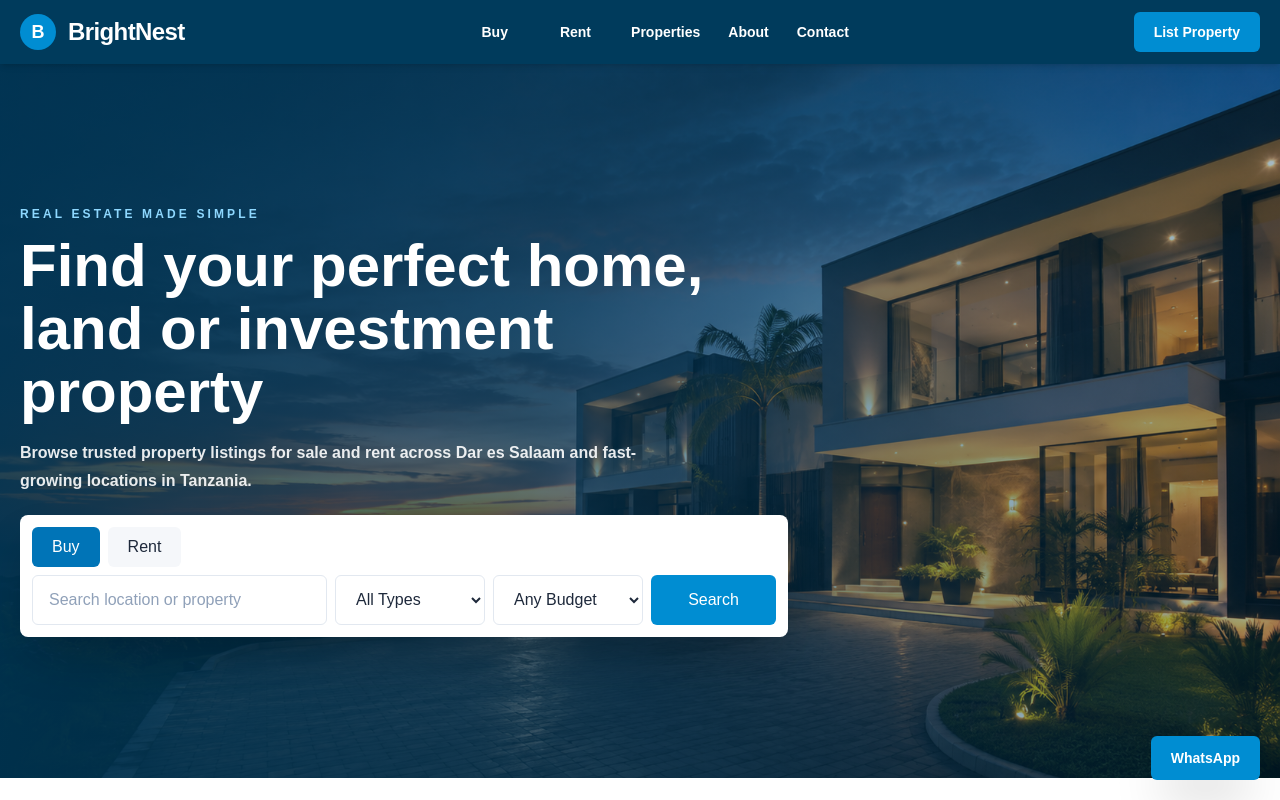
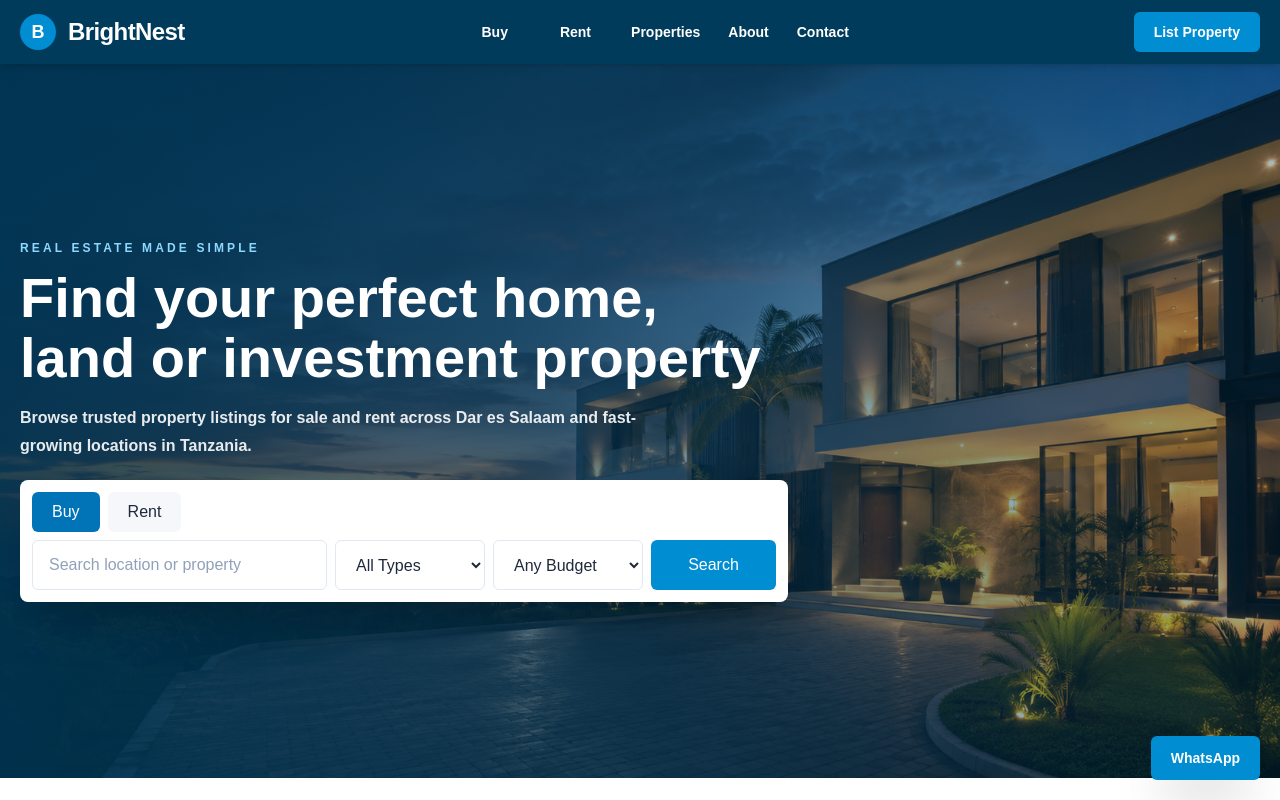
Before and after one commit to brianmichaelu/brightnest-realty, a Next.js app: page / in a window 1280 px wide. Shown: the top 800 px of the page. Built offline with nearby package versions, Linux system fonts and the light colour scheme.

Commit message:
Adjust heading line height and font size

```diff
--- a/components/Hero.tsx
+++ b/components/Hero.tsx
@@ -10,7 +10,7 @@ export default function Hero() {
               Real Estate Made Simple
             </p>
 
-            <h1 className="max-w-3xl text-4xl font-black leading-[1.05] text-white md:text-5xl xl:text-6xl">
+            <h1 className="max-w-3xl text-4xl font-black leading-[1.08] text-white md:text-5xl xl:text-[56px]">
               Find your perfect home, land or investment property
             </h1>
 
```
